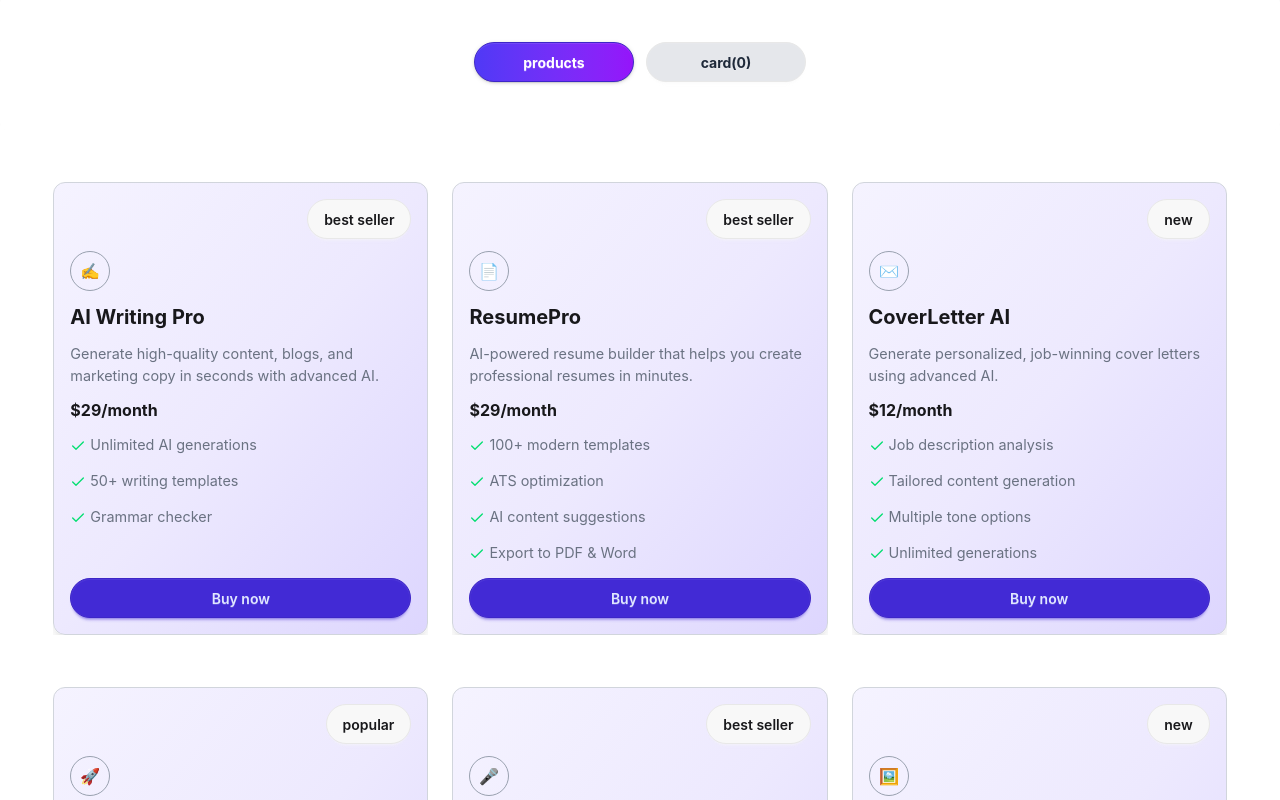
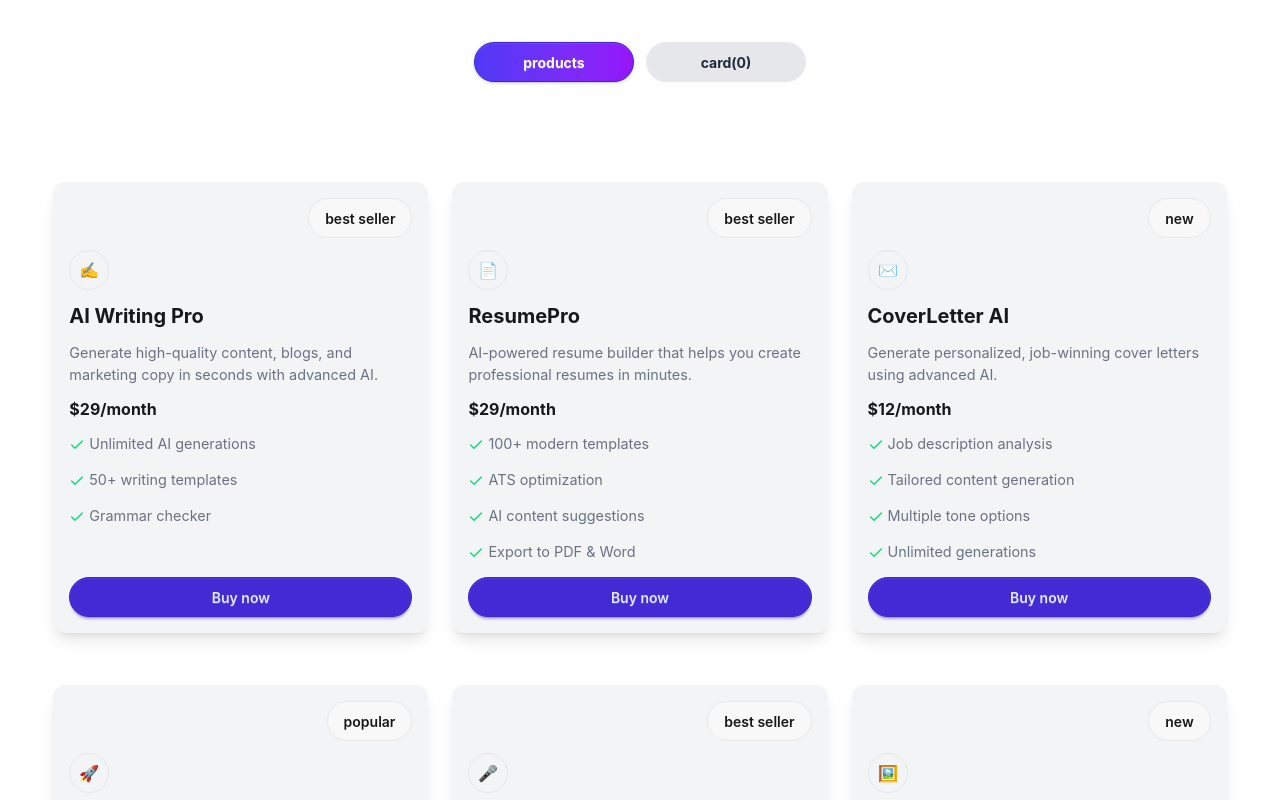
Before and after one commit to amd142457/B13-A6, a React (Vite) app: page / in a window 1280 px wide. Shown: the part 1240-2040 px from the top of the page. Built offline with nearby package versions, Linux system fonts and the light colour scheme.

Commit message:
moved images to public and updated paths

```diff
--- a/src/componants/ModelCard.jsx
+++ b/src/componants/ModelCard.jsx
@@ -11,23 +11,19 @@ const ModelCard = ({ model, isCart, setCart }) => {
   };
 
   return (
-    <a href="#" className="hover-3d  cursor-pointer  ">
     <div className="mt-7 ">
-        <div className=" shadow-lg p-4 flex flex-col h-full rounded-xl space-y-3 border border-gray-300 bg-linear-to-br from-[#f5f3ff] via-[#ede9fe] to-[#ddd6fe]">
+      <div className=" shadow-lg p-4 flex flex-col h-full rounded-xl space-y-3 bg-gray-100">
         <div className="flex justify-end ">
           <p className=" btn rounded-full ">{model.tagType}</p>
         </div>
-          <p className="w-10 h-10 rounded-full border border-gray-400 flex justify-center items-center">
+        <p className="w-10 h-10 rounded-full border border-gray-200 flex justify-center items-center">
           {model.icon}
         </p>
         <h2 className="font-bold text-xl">{model.name}</h2>
         <p className="text-[0.90em] text-gray-500">{model.description}</p>
         <p className="font-bold">${model.price}/month</p>
         {model.features.map((item, index) => (
-            <div
-              key={index}
-              className="flex gap-1 text-[0.90em] text-gray-500 "
-            >
+          <div key={index} className="flex gap-1 text-[0.90em] text-gray-500 ">
             <Check className="w-4 text-green-400 " />
             {item}
           </div>
@@ -40,17 +36,6 @@ const ModelCard = ({ model, isCart, setCart }) => {
         </button>
       </div>
     </div>
-
-      {/* 8 empty divs needed for the 3D effect */}
-      <div></div>
-      <div></div>
-      <div></div>
-      <div></div>
-      <div></div>
-      <div></div>
-      <div></div>
-      <div></div>
-    </a>
   );
 };
 
```
Lines whose indentation alone changed are shown as unchanged.
